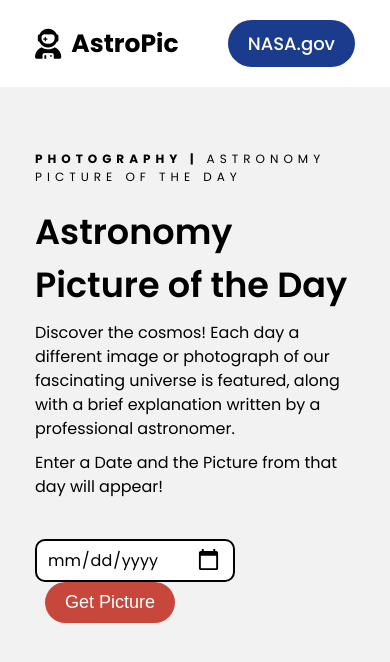
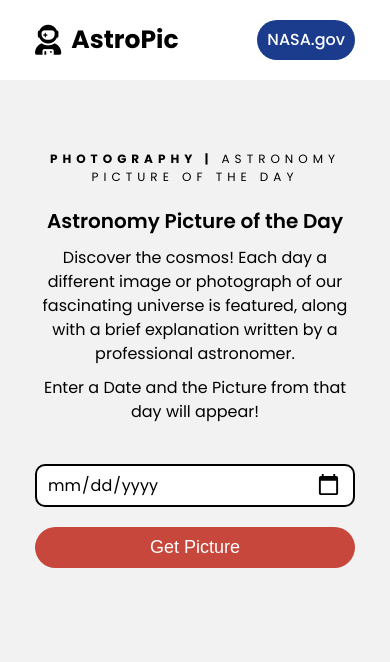
Before and after one commit to Danielle-Higgins/astropic, a plain HTML site: page index.html in a window 390 px wide. Drawn offline with Linux system fonts and the light colour scheme; a script that the page names is missing.

Commit message:
added responsiveness

```diff
--- a/styles.css
+++ b/styles.css
@@ -8,6 +8,7 @@
 
 html {
   font-size: 62.5%;
+  scroll-behavior: smooth;
 }
 
 /* Base Styles */
@@ -190,3 +191,58 @@ img {
   border-radius: 25px;
   cursor: pointer;
 }
+
+/* Media Queries */
+@media screen and (max-width: 930px) {
+  /* Picture of the Day Styles */
+  .potd-container {
+    grid-template-columns: 1fr;
+  }
+
+  .potd-container .potd-img,
+  .potd-container iframe {
+    width: 100%;
+  }
+}
+
+@media screen and (max-width: 700px) {
+  .text-container,
+  .potd-container .explanation,
+  .date-container {
+    text-align: center;
+  }
+}
+
+@media screen and (max-width: 600px) {
+  .potd-section .potd-title {
+    font-size: 3rem;
+  }
+}
+
+@media screen and (max-width: 520px) {
+  .potd-section .potd-title {
+    font-size: 2.5rem;
+  }
+}
+
+@media screen and (max-width: 450px) {
+  .potd-section .potd-title {
+    font-size: 2rem;
+  }
+
+  .date-container input {
+    width: 100%;
+  }
+
+  .date-container button {
+    width: 100%;
+    margin: 20px 0 0;
+  }
+}
+
+@media screen and (max-width: 400px) {
+  .header .nasa-apod-btn a {
+    padding: 8px 10px;
+    font-size: 1.6rem;
+  }
+}
```
